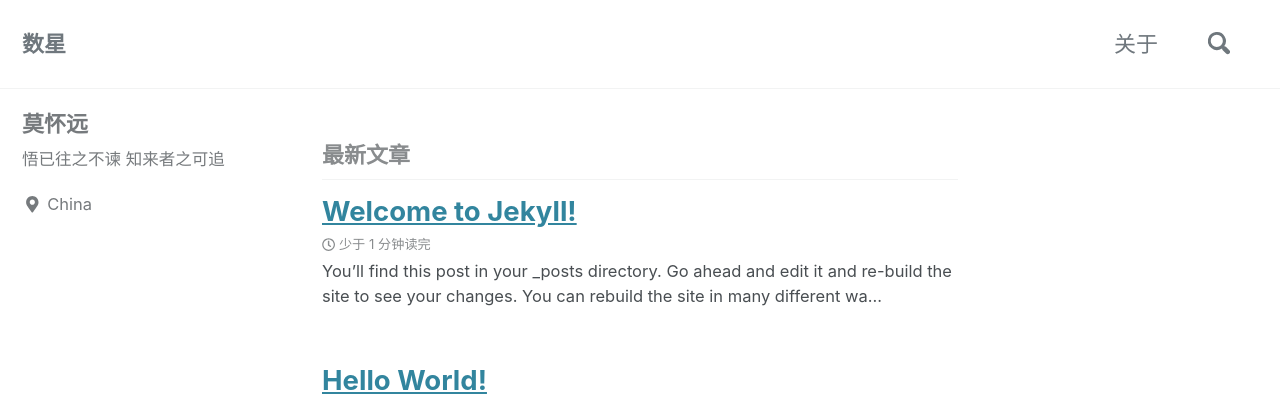
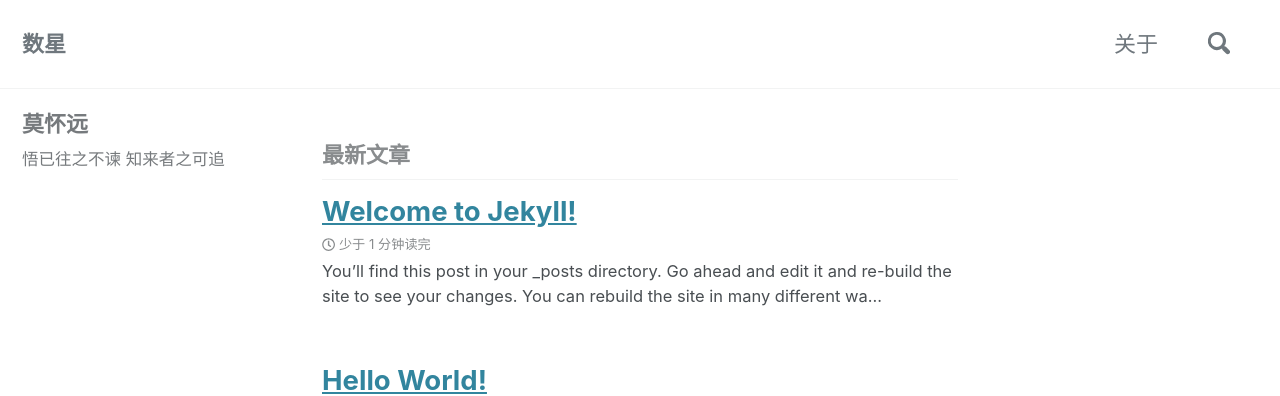
Before and after one commit to kuangyl0212/kuangyl0212.github.io.bak, a Jekyll site: the page built from index.html, in a window 1280 px wide. Shown: the top 396 px of the page. Built offline with Jekyll 4.4.1, drawn with Linux system fonts in a browser that asks for light colours; cached includes are drawn as plain includes; nearby versions of some CDN libraries; the list of posts is cut into pages by our own code.

Commit message:
update location

```diff
--- a/_config.yml
+++ b/_config.yml
@@ -153,7 +153,7 @@ author:
   name             : "莫怀远"
   avatar           : # path of avatar image, e.g. "/assets/images/bio-photo.jpg"
   bio              : "悟已往之不谏 知来者之可追"
-  location         : "China"
+  location         : # "China"
   email            :
   links:
     - label: "Email"
```
